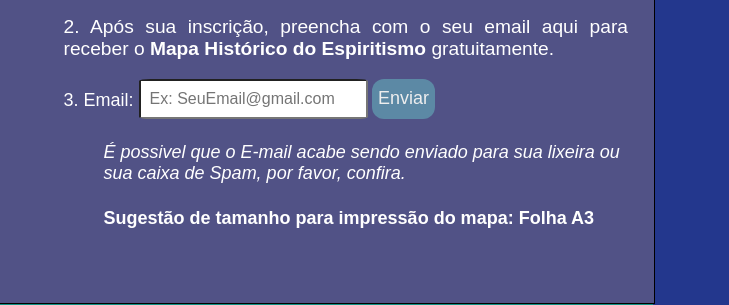
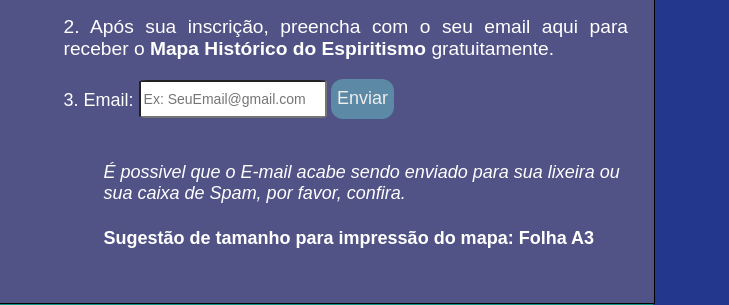
Before and after one commit to hexmiko/MapaHistoricoDoEspiritismo, a plain HTML site: page index.html in a window 1280 px wide. Shown: the part 309-614 px from the top of the page, 551-1280 px from the left. Drawn offline with nearby package versions, Linux system fonts and the light colour scheme.

Commit message:
ajeitando o input do email

```diff
--- a/style.css
+++ b/style.css
@@ -181,12 +181,14 @@ div#video {
 
 
 form {
-    height: 45px;
+    height: 65px;
 }
 
 input#texto {
     padding: 9px;
-    font-size: inherit;
+    padding-right: inherit;
+    padding-left: 3px;
+    font-size: 14px;
     border-radius: 5%;
 
 }
```
